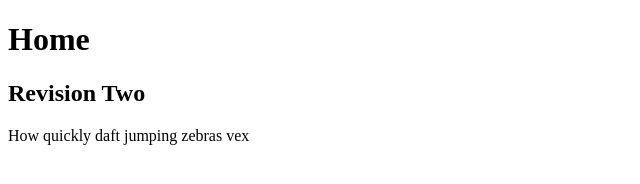
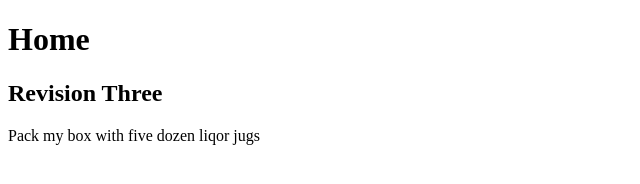
Before and after one commit to shapeous/nwgit, a plain HTML site: page index.html in a window 1280 px wide. Shown: the full height of the page, 0-640 px from the left. Drawn offline with Linux system fonts and the light colour scheme.

Commit message:
revision three

```diff
--- a/index.html
+++ b/index.html
@@ -9,8 +9,8 @@
   </head>
   <body>
     <h1>Home</h1>
-    <h2>Revision Two</h2>
-    <p>How quickly daft jumping zebras vex</p>
+    <h2>Revision Three</h2>
+    <p>Pack my box with five dozen liqor jugs</p>
 
     <script></script>
   </body>
```
